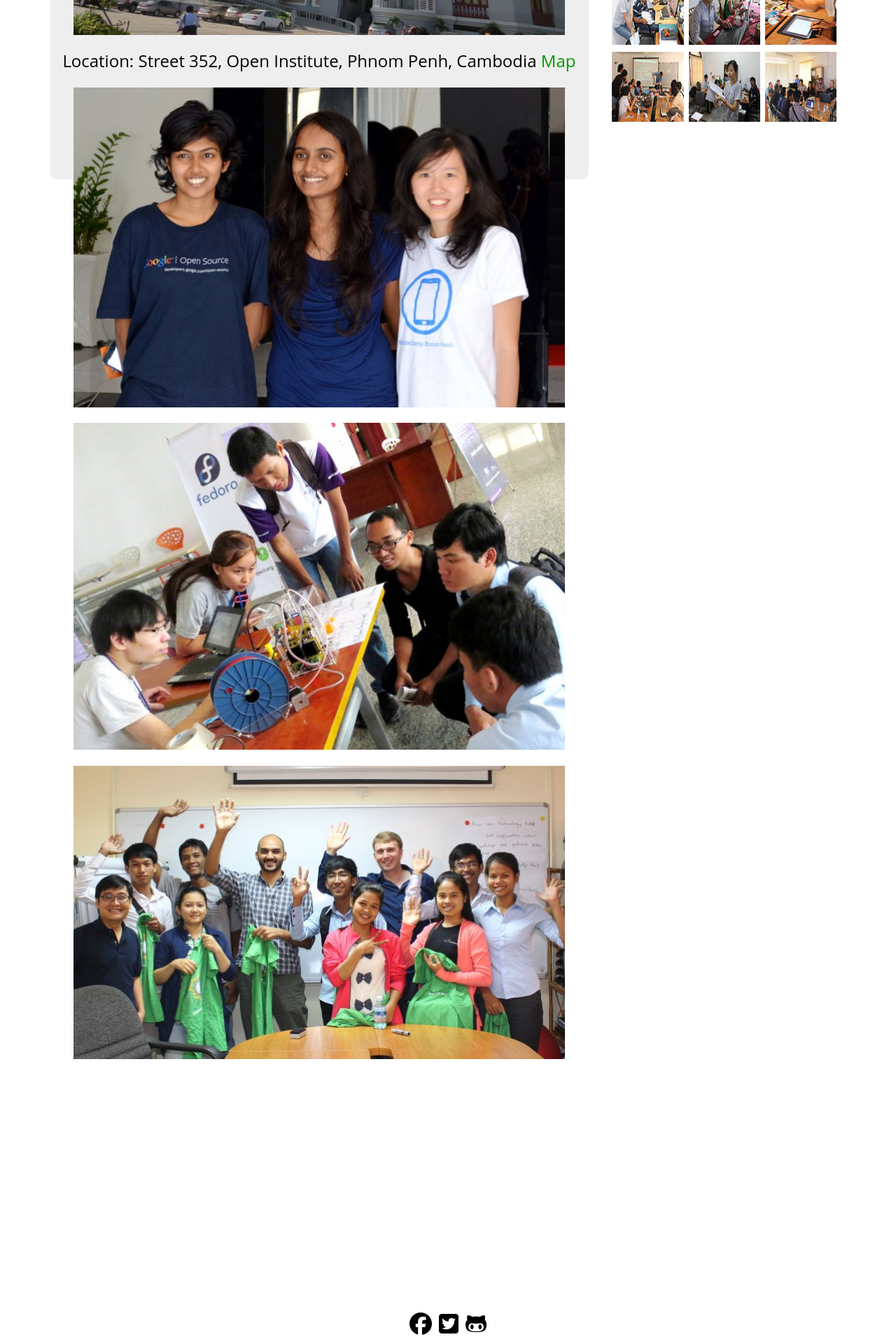
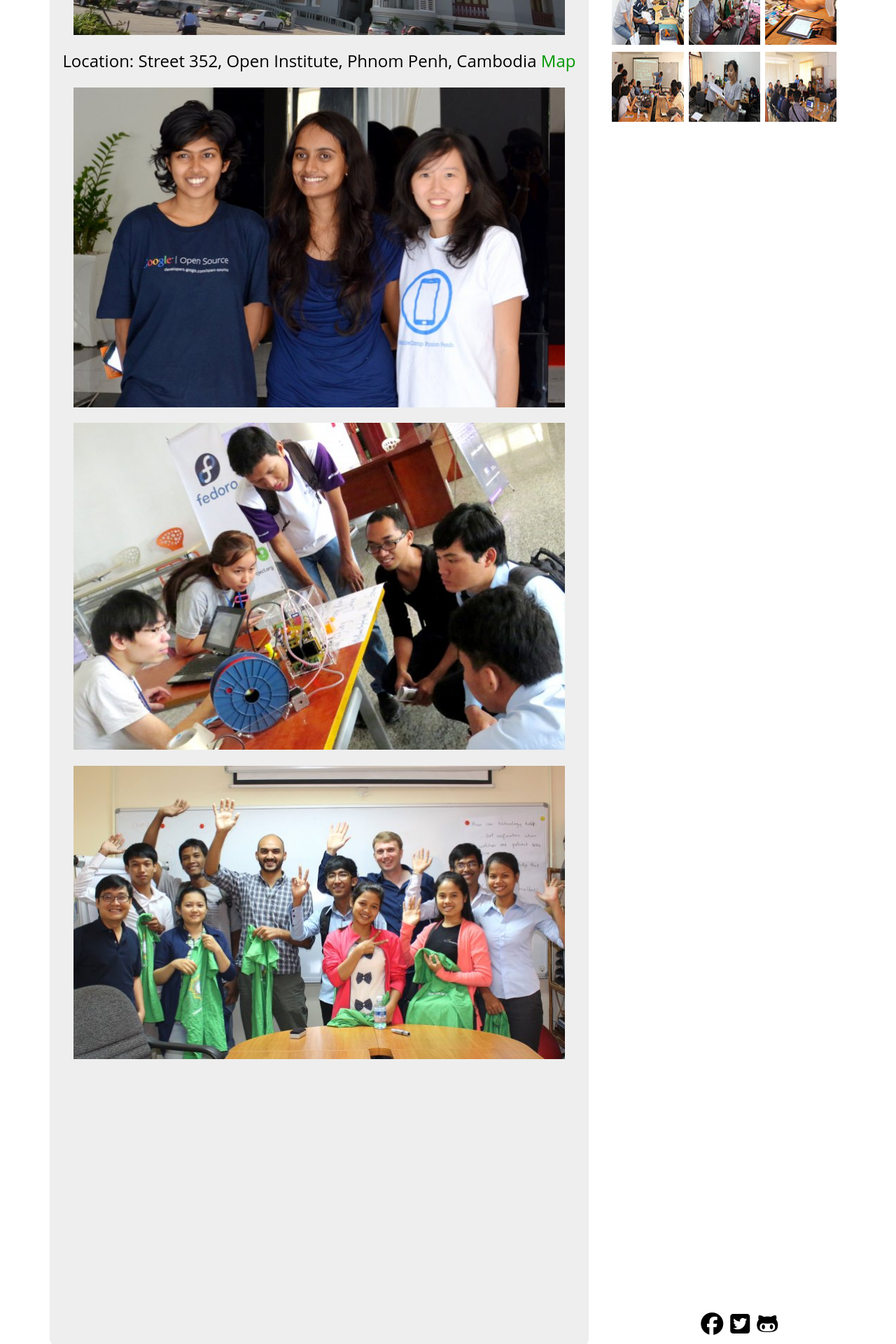
Before and after one commit to fossasia/2014.fossasia.org, a Jekyll site: the page built from index.md, in a window 1280 px wide. Shown: the part 2812-4732 px from the top of the page at 70% size. Built offline with Jekyll 4.4.1, drawn with Linux system fonts in a browser that asks for light colours; nearby versions of some CDN libraries; some web fonts are replaced.

Commit message:
fixed issue#1 by changing hjeight of #content to 100%

```diff
--- a/_includes/header.html
+++ b/_includes/header.html
@@ -317,7 +317,7 @@
 	width: 90em;
 	width: 65%;
 	float: left;
-	height:2973.56px;
+	height:100%;
   	padding: 15px;
 }
 
```
